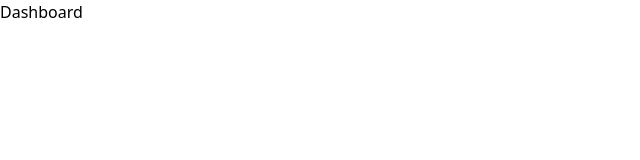
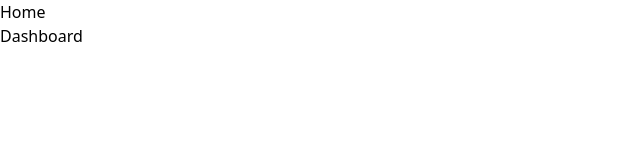
Before and after one commit to Zyar3k/simple-auth-project__frontend, a React (Create React App) app: page /dashboard in a window 1280 px wide. Shown: the top 160 px of the page, without its empty margins (0-640 px from the left). Built offline with nearby package versions, Linux system fonts and the light colour scheme.

Commit message:
Add useRoutes

```diff
--- a/src/App.js
+++ b/src/App.js
@@ -1,16 +1,37 @@
-import { Route, Routes } from "react-router-dom";
+import { useRoutes } from "react-router-dom";
 
 import "./App.css";
+import Dashboard from "./components/Dashboard";
+import Home from "./components/Home";
+import Login from "./components/Login";
+import Settings from "./components/Settings";
 
 const App = () => {
-  return (
-    <Routes>
-      <Route path="/" element={<h2>Home</h2>}></Route>
-      <Route path="/login" element={<h2>Login</h2>}></Route>
-      <Route path="/dashboard" element={<h2>Dashboard</h2>}></Route>
-      <Route path="/setting" element={<h2>Settings</h2>}></Route>
-    </Routes>
-  );
+  const routes = useRoutes([
+    {
+      path: "/",
+      element: <Home />,
+      children: [
+        {
+          index: true,
+          element: <div>Home Content</div>,
+        },
+        {
+          path: "/login",
+          element: <Login />,
+        },
+        {
+          path: "/settings",
+          element: <Settings />,
+        },
+        {
+          path: "/dashboard",
+          element: <Dashboard />,
+        },
+      ],
+    },
+  ]);
+  return routes;
 };
 
 export default App;
--- /dev/null
+++ b/src/components/Dashboard.jsx
@@ -0,0 +1,7 @@
+import React from "react";
+
+const Dashboard = () => {
+  return <div>Dashboard</div>;
+};
+
+export default Dashboard;
--- /dev/null
+++ b/src/components/Home.jsx
@@ -0,0 +1,13 @@
+import React from "react";
+import { Outlet } from "react-router-dom";
+
+const Home = () => {
+  return (
+    <div>
+      <h1>Home</h1>
+      <Outlet></Outlet>
+    </div>
+  );
+};
+
+export default Home;
--- /dev/null
+++ b/src/components/Login.jsx
@@ -0,0 +1,7 @@
+import React from "react";
+
+const Login = () => {
+  return <div>Login</div>;
+};
+
+export default Login;
--- /dev/null
+++ b/src/components/Settings.jsx
@@ -0,0 +1,7 @@
+import React from "react";
+
+const Settings = () => {
+  return <div>Settings</div>;
+};
+
+export default Settings;
```
